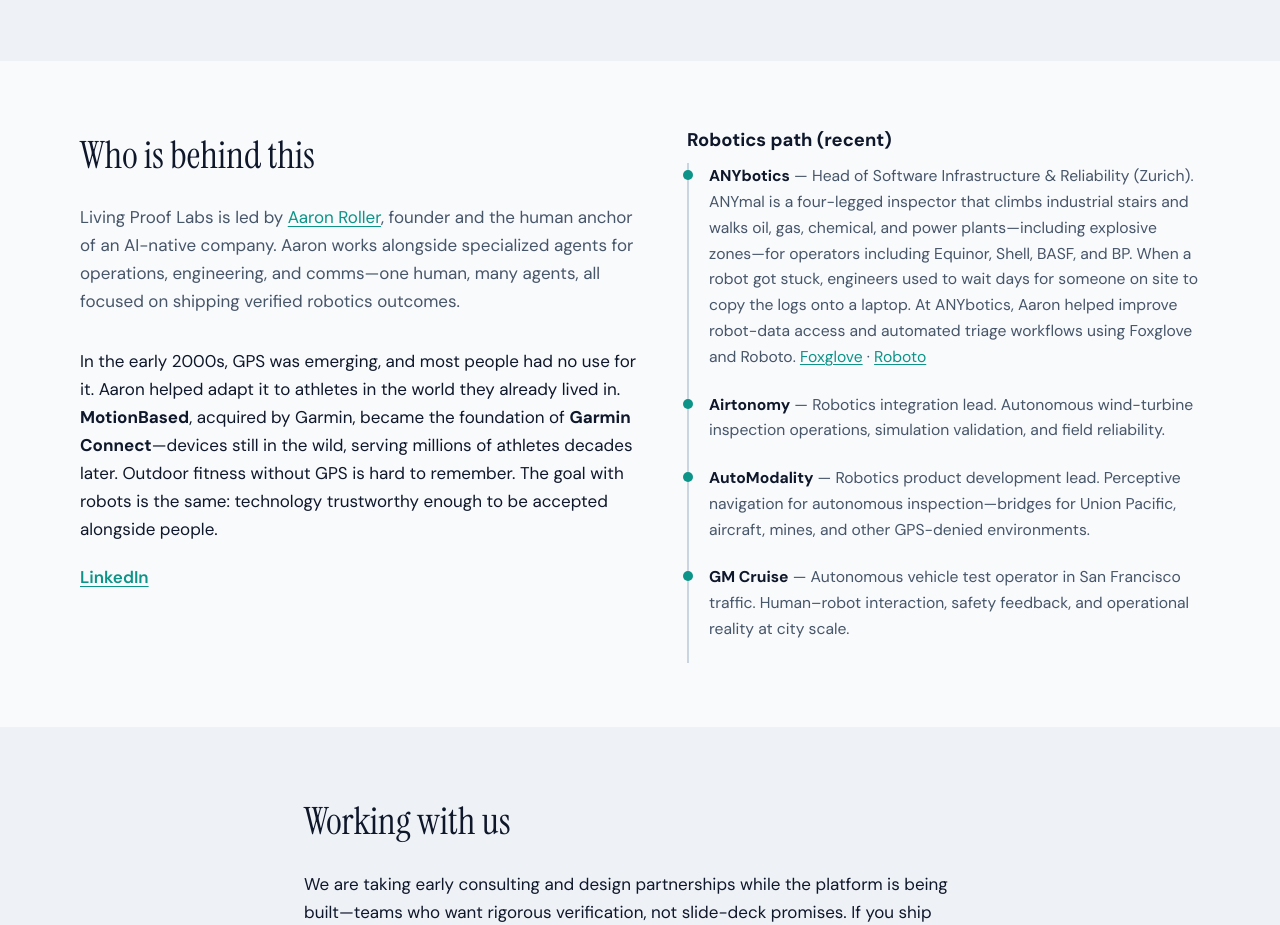
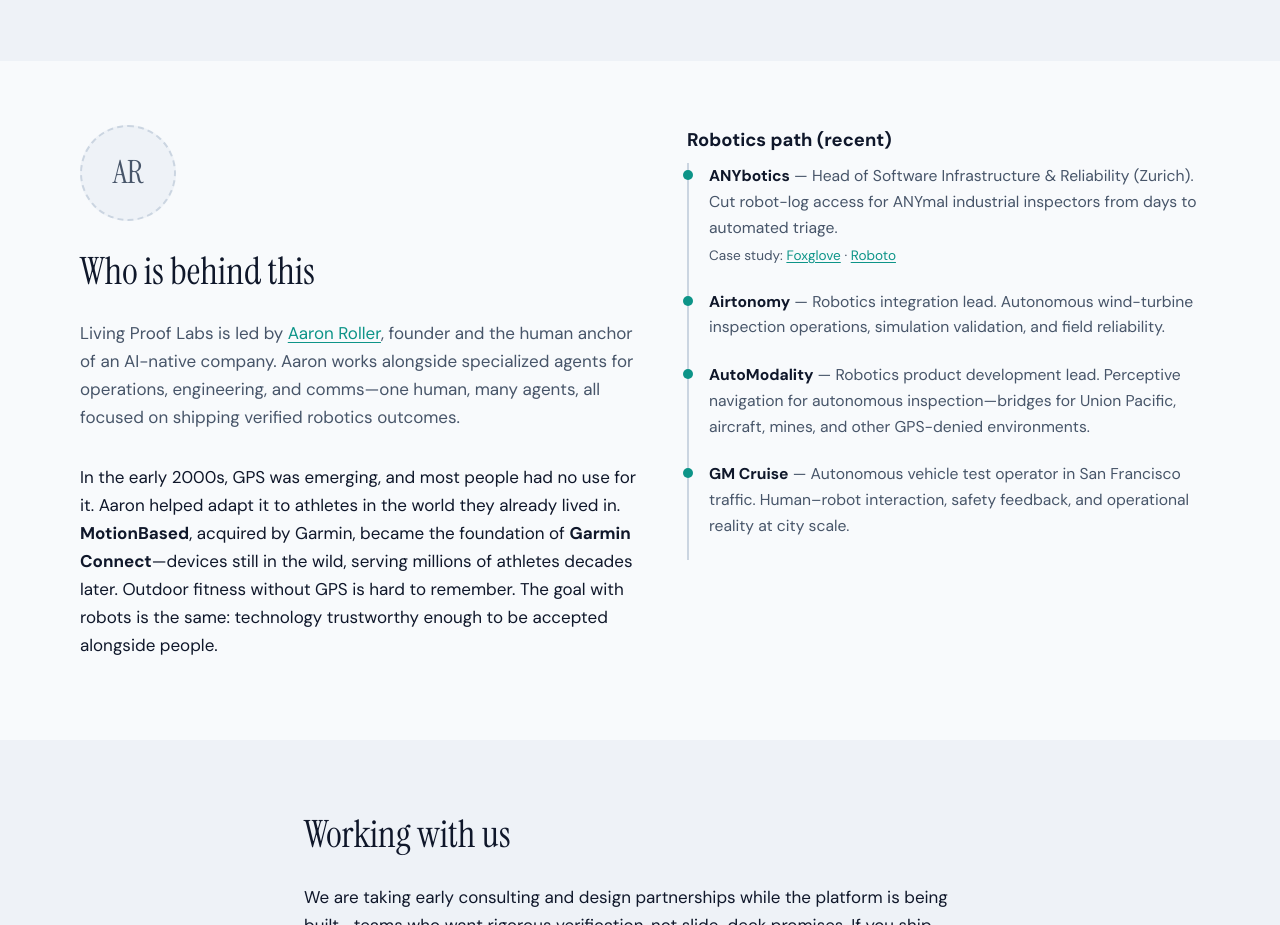
Before and after one commit to Living-Proof-Labs/website, a plain HTML site: page index.html in a window 1280 px wide. Shown: the part 2223-3148 px from the top of the page. Drawn offline with Linux system fonts and the light colour scheme.

Commit message:
feat: trim founder timeline, single LinkedIn link, portrait placeholder
Refs #10

```diff
--- a/index.html
+++ b/index.html
@@ -221,6 +221,12 @@
       <section id="founder" class="section">
         <div class="container founder-grid">
           <div>
+            <!-- PORTRAIT PLACEHOLDER (#10): no photo exists yet. Replace this figure with
+                 <img src="assets/aaron-roller.jpg" alt="Aaron Roller, founder of Living Proof Labs" width="160" height="160" />
+                 once Aaron supplies one. -->
+            <figure class="founder-portrait founder-portrait--placeholder" role="img" aria-label="Portrait of Aaron Roller coming soon">
+              <span aria-hidden="true">AR</span>
+            </figure>
             <h2>Who is behind this</h2>
             <p class="section-intro">
               Living Proof Labs is led by
@@ -238,23 +244,17 @@
               The goal with robots is the same: technology trustworthy enough to be accepted
               alongside people.
             </p>
-            <p class="links-inline">
-              <a href="https://www.linkedin.com/in/rolleraaron/" rel="noopener noreferrer">LinkedIn</a>
-            </p>
           </div>
           <div>
             <h3 class="timeline-title">Robotics path (recent)</h3>
             <ul class="timeline">
               <li>
                 <strong>ANYbotics</strong> — Head of Software Infrastructure &amp; Reliability (Zurich).
-                ANYmal is a four-legged inspector that climbs industrial stairs and walks oil, gas,
-                chemical, and power plants—including explosive zones—for operators including Equinor,
-                Shell, BASF, and BP. When a robot got stuck, engineers used to wait days for someone
-                on site to copy the logs onto a laptop. At ANYbotics, Aaron helped improve
-                robot-data access and automated triage workflows using Foxglove and Roboto.
-                <a href="https://foxglove.dev/customers/anybotics" rel="noopener noreferrer">Foxglove</a>
-                ·
-                <a href="https://www.roboto.ai/blog/agentic-triage/" rel="noopener noreferrer">Roboto</a>
+                Cut robot-log access for ANYmal industrial inspectors from days to automated triage.
+                <span class="case-studies">Case study:
+                  <a href="https://foxglove.dev/customers/anybotics" rel="noopener noreferrer">Foxglove</a>
+                  ·
+                  <a href="https://www.roboto.ai/blog/agentic-triage/" rel="noopener noreferrer">Roboto</a></span>
               </li>
               <li>
                 <strong>Airtonomy</strong> — Robotics integration lead. Autonomous wind-turbine
--- a/styles/main.css
+++ b/styles/main.css
@@ -603,3 +603,27 @@ h3 {
     align-items: flex-start;
   }
 }
+
+.founder-portrait {
+  width: 6rem;
+  height: 6rem;
+  margin: 0 0 1.25rem;
+  border-radius: 50%;
+  overflow: hidden;
+}
+
+.founder-portrait--placeholder {
+  display: grid;
+  place-items: center;
+  background: var(--bg-muted);
+  border: 2px dashed var(--border);
+  color: var(--text-muted);
+  font-family: var(--font-serif);
+  font-size: 2rem;
+}
+
+.case-studies {
+  display: block;
+  margin-top: 0.25rem;
+  font-size: 0.85rem;
+}
```
